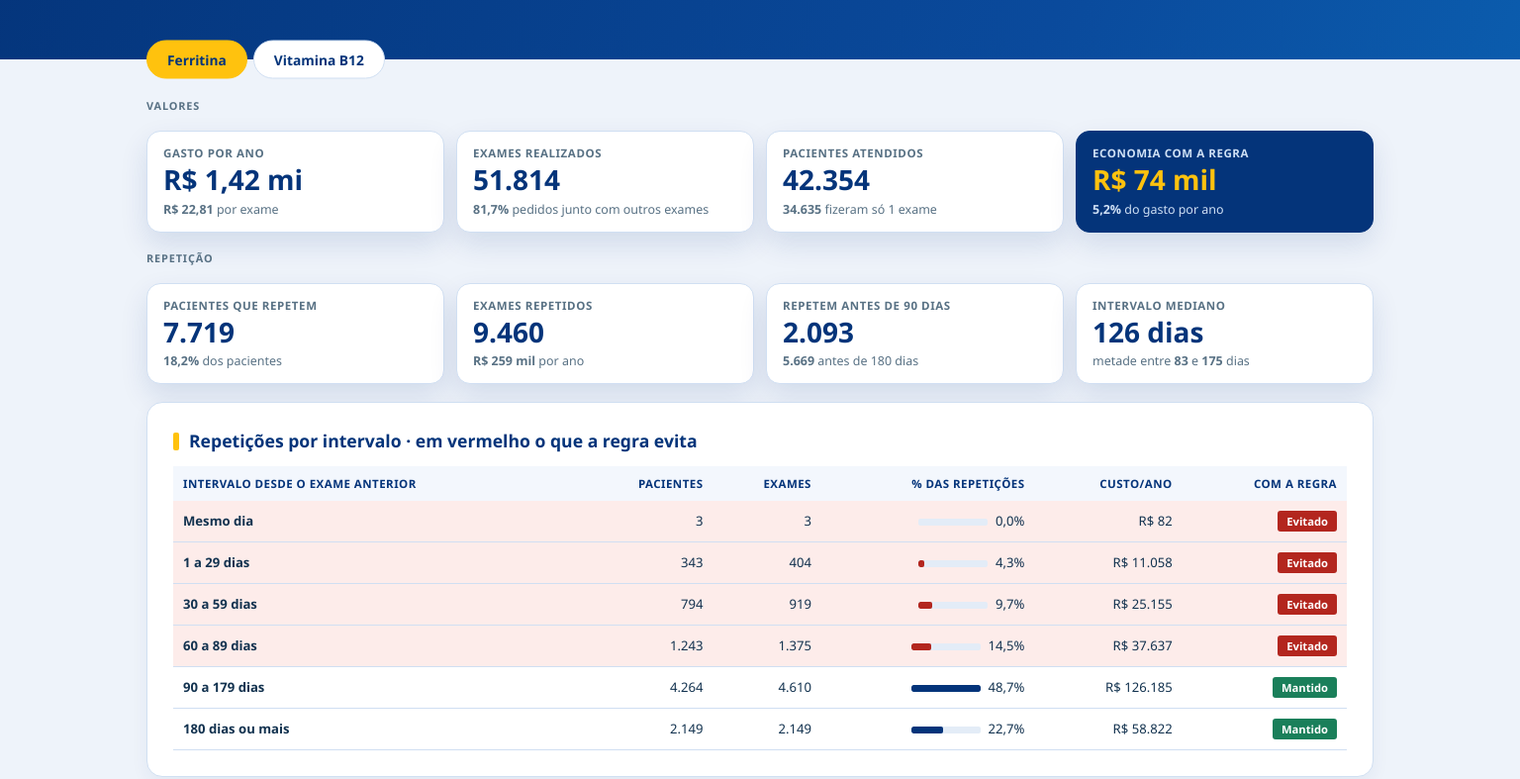
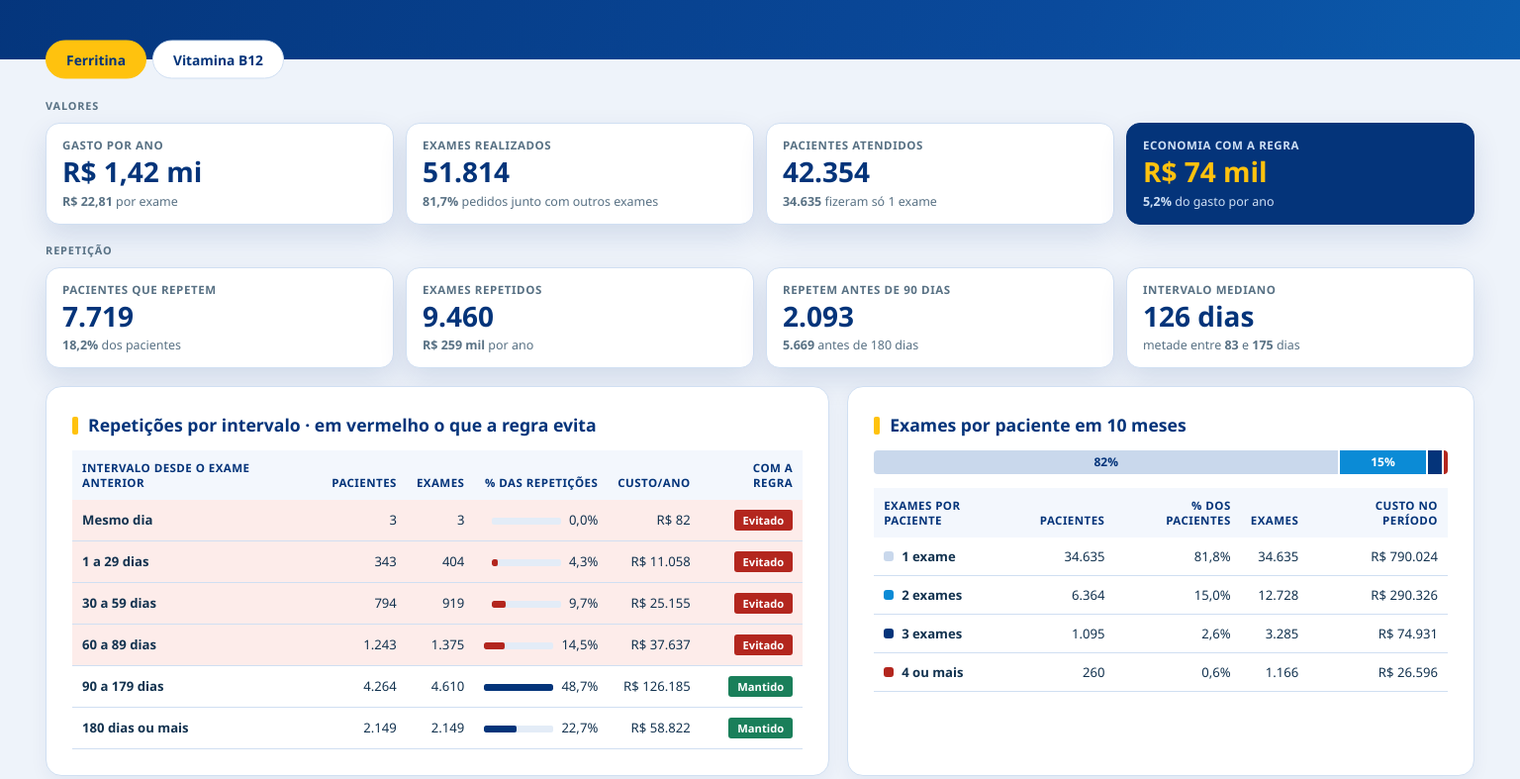
Before and after one commit to douglasraphael/Protocolo-Vitamina-B12-e-Ferritina, a plain HTML site: page index.html in a window 1536 px wide. Shown: the part 260-1047 px from the top of the page at 99% size. Drawn offline with Linux system fonts and the light colour scheme.

Commit message:
Painel se expande em telas grandes
Co-Authored-By: Claude Opus 5.5 <noreply@anthropic.com>
Claude-Session: https://claude.ai/code/session_0171snMA1KFkZVJh1pUtvyt3

```diff
--- a/index.html
+++ b/index.html
@@ -288,6 +288,19 @@
 .rx-seg button{flex:1;text-align:center;padding:7px 4px}
 .rx table{font-size:.74rem}.rx th,.rx td{padding:7px 8px}
 }
+/* Telas grandes: conteúdo ocupa a largura da tela */
+.rx-hd{padding-inline:max(16px,3vw)}
+.rx-hero-in,.rx-tabs,.rx-main{width:min(2200px,calc(100% - 2*max(16px,3vw)))}
+@media (min-width:1500px){
+.rx-pane{display:grid;grid-template-columns:minmax(0,1.25fr) minmax(0,1fr);align-items:stretch}
+.rx-pane>*{grid-column:1/-1}
+.rx-pane>section.rx-card:nth-child(5){grid-column:1}
+.rx-pane>section.rx-card:nth-child(6){grid-column:2}
+.rx-pane>.rx-sec{margin-bottom:-8px}
+.rx-pane[hidden]{display:none}
+}
+@media (min-width:1900px){.rx{zoom:1.12!important}}
+@media (min-width:2400px){.rx{zoom:1.3!important}}
 </style>
 
 <div class="rx" lang="pt-BR" data-read>
```
